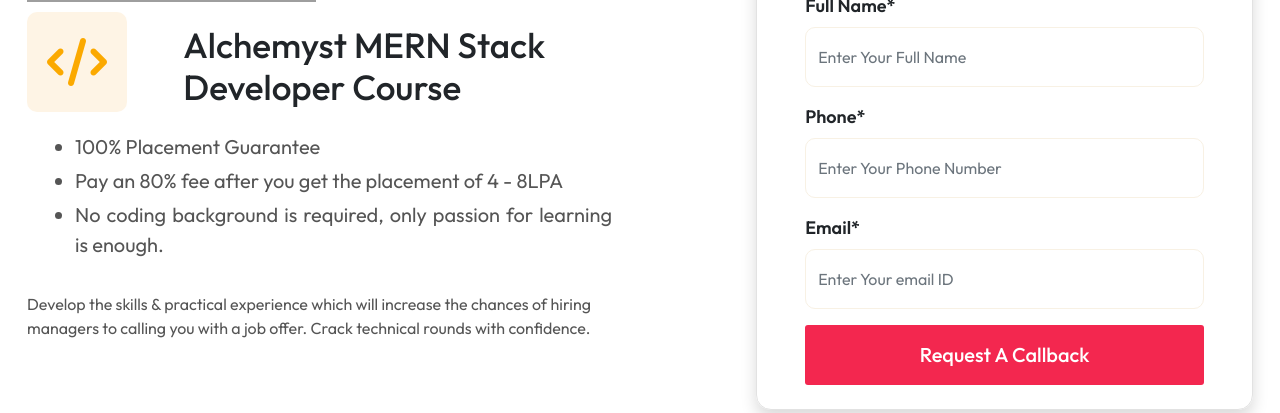
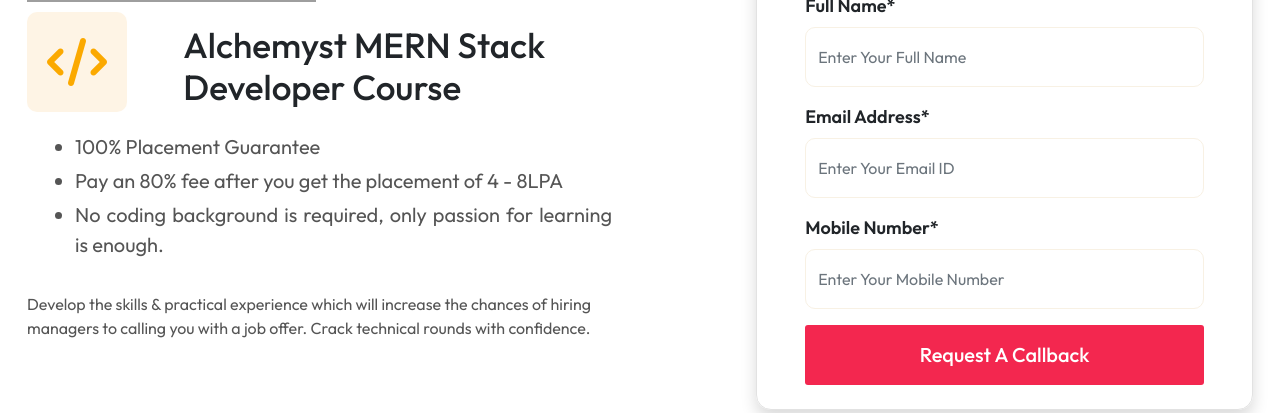
Before and after one commit to KishoreBabu420/skill, a PHP site: page /fullstack-web-developer in a window 1280 px wide. Shown: the part 230-643 px from the top of the page. Run offline with PHP 8.4, Linux system fonts and the light colour scheme; some libraries are stand-ins or nearby versions; grey boxes are pictures that could not be loaded.

Commit message:
update forms

```diff
--- a/css/style.css
+++ b/css/style.css
@@ -758,8 +758,8 @@ body {
   background: #e8f3fa;
 }
 
-.bannersectionimg{
-  width: 100%!important;
+.bannersectionimg {
+  width: 100% !important;
 }
 
 /* .bg-partners img {
@@ -1195,7 +1195,8 @@ body {
   text-align: center;
 }
 
-.callbackbtn a {
+.callbackbtn a,
+.callbackbtn button {
   display: inline-block;
   border: none;
   text-align: center;
@@ -1212,7 +1213,8 @@ body {
   font-weight: 500;
 }
 
-.callbackbtn a:hover {
+.callbackbtn a:hover,
+.callbackbtn button:hover {
   color: #fff;
 }
 
--- a/fullstack-web-developer/index.php
+++ b/fullstack-web-developer/index.php
@@ -47,78 +47,36 @@ include_once("../includes/header.php");
       <div class="col-lg-5 pb-5 mt-4 mt-md-0">
         <div class="training-form shadow mt-2 pt-md-4 pb-md-4 p-md-5 p-3">
           <h2 class="trainingform-head py-3 text-center">Request A Callback</h2>
-          <form>
+          <form action="https://formsubmit.co/99a7386ade92b752097e7774d17f24fc">
             <div class="mb-3">
-              <label for="exampleInputEmail1" class="form-label">Full Name*</label>
-
-              <input type="email" class="form-control" id="exampleInputEmail1" aria-describedby="emailHelp"
+              <label for="fullName" class="form-label">Full Name*</label>
+              <input type="name" class="form-control" id="fullName" aria-describedby="fullNameHelp" name="fullName"
                 placeholder="Enter Your Full Name" />
             </div>
 
             <div class="mb-3">
-              <label for="exampleInputEmail1" class="form-label">Phone*</label>
-
-              <input type="email" class="form-control" id="exampleInputEmail1" aria-describedby="emailHelp"
-                placeholder="Enter Your Phone Number" />
+              <label for="email" class="form-label">Email Address*</label>
+              <input type="email" class="form-control" id="email" aria-describedby="emailHelp"
+                placeholder="Enter Your Email ID" name="email" />
             </div>
 
             <div class="mb-3">
-              <label for="exampleInputEmail1" class="form-label">Email*</label>
-
-              <input type="email" class="form-control" id="exampleInputEmail1" aria-describedby="emailHelp"
-                placeholder="Enter Your email ID" />
+              <label for="mobile" class="form-label">Mobile Number*</label>
+              <input type="tel" class="form-control" id="mobile" aria-describedby="mobileHelp"
+                placeholder="Enter Your Mobile Number" name="mobile" />
+            </div>
+            <input type="hidden" name="_webhook"
+              value="https://connect.pabbly.com/workflow/sendwebhookdata/IjM1MzIxMCI_3D">
+            <div class="callbackbtn mt-3">
+              <button class="text-decoration-none" type="submit">Request A Callback</button>
             </div>
           </form>
-
-          <div class="callbackbtn mt-3">
-            <a href="" class="text-decoration-none">Request A Callback</a>
-          </div>
         </div>
         <div class="hero__content px-2 d-block d-md-none">
           <p class="school-para pt-3 ">
             Develop the skills & practical experience which increases the chances of hiring managers to call you with a
             job offer. Crack technical rounds with confidence.
           </p>
-        </div>
-      </div>
-    </div>
-  </div>
-  <!-- Modal -->
-  <div class="modal fade" id="exampleModal-newtop" tabindex="-1" aria-labelledby="exampleModalLabel" aria-hidden="true">
-    <div class="modal-dialog">
-      <div class="modal-content">
-        <div class="modal-body">
-          <button type="button" class="btn-close" data-bs-dismiss="modal" aria-label="Close"></button>
-          <div class="training-form bg-white shadow  pt-md-4 pb-md-4 p-md-5 p-3">
-            <h1 class="trainingform-head pb-3">I'm Interested</h1>
-
-            <form>
-              <div class="mb-3">
-                <label for="exampleInputEmail1" class="form-label">Full Name*</label>
-
-                <input type="email" class="form-control" id="exampleInputEmail1" aria-describedby="emailHelp"
-                  placeholder="Enter Your Full Name" />
-              </div>
-
-              <div class="mb-3">
-                <label for="exampleInputEmail1" class="form-label">Phone*</label>
-
-                <input type="email" class="form-control" id="exampleInputEmail1" aria-describedby="emailHelp"
-                  placeholder="Enter Your Phone Number" />
-              </div>
-
-              <div class="mb-3">
-                <label for="exampleInputEmail1" class="form-label">Email*</label>
-
-                <input type="email" class="form-control" id="exampleInputEmail1" aria-describedby="emailHelp"
-                  placeholder="Enter Your email ID" />
-              </div>
-            </form>
-
-            <div class="callbackbtn mt-3">
-              <a href="" class="text-decoration-none">Request A Callback</a>
-            </div>
-          </div>
         </div>
       </div>
     </div>
@@ -825,31 +783,30 @@ include_once("../includes/header.php");
           <div class="sidebar">
             <div class="training-form bg-white p-md-5 p-3">
               <h2 class="trainingform-head pb-3">Request A Callback</h2>
-              <form>
+              <form action="https://formsubmit.co/99a7386ade92b752097e7774d17f24fc">
                 <div class="mb-3">
-                  <label for="exampleInputEmail1" class="form-label">Full Name*</label>
-
-                  <input type="email" class="form-control" id="exampleInputEmail1" aria-describedby="emailHelp"
-                    placeholder="Enter Your Full Name">
+                  <label for="fullName" class="form-label">Full Name*</label>
+                  <input type="name" class="form-control" id="fullName" aria-describedby="fullNameHelp" name="fullName"
+                    placeholder="Enter Your Full Name" />
                 </div>
 
                 <div class="mb-3">
-                  <label for="exampleInputEmail1" class="form-label">Phone*</label>
-
-                  <input type="email" class="form-control" id="exampleInputEmail1" aria-describedby="emailHelp"
-                    placeholder="Enter Your Phone Number">
+                  <label for="email" class="form-label">Email Address*</label>
+                  <input type="email" class="form-control" id="email" aria-describedby="emailHelp"
+                    placeholder="Enter Your Email ID" name="email" />
                 </div>
 
                 <div class="mb-3">
-                  <label for="exampleInputEmail1" class="form-label">Email*</label>
-
-                  <input type="email" class="form-control" id="exampleInputEmail1" aria-describedby="emailHelp"
-                    placeholder="Enter Your email ID">
+                  <label for="mobile" class="form-label">Mobile Number*</label>
+                  <input type="tel" class="form-control" id="mobile" aria-describedby="mobileHelp"
+                    placeholder="Enter Your Mobile Number" name="mobile" />
+                </div>
+                <input type="hidden" name="_webhook"
+                  value="https://connect.pabbly.com/workflow/sendwebhookdata/IjM1MzIxMCI_3D">
+                <div class="callbackbtn mt-3">
+                  <button class="text-decoration-none" type="submit">Request A Callback</button>
                 </div>
               </form>
-              <div class="callbackbtn mt-3">
-                <a href="" class="text-decoration-none">Request A Callback</a>
-              </div>
             </div>
           </div>
         </div>
```
